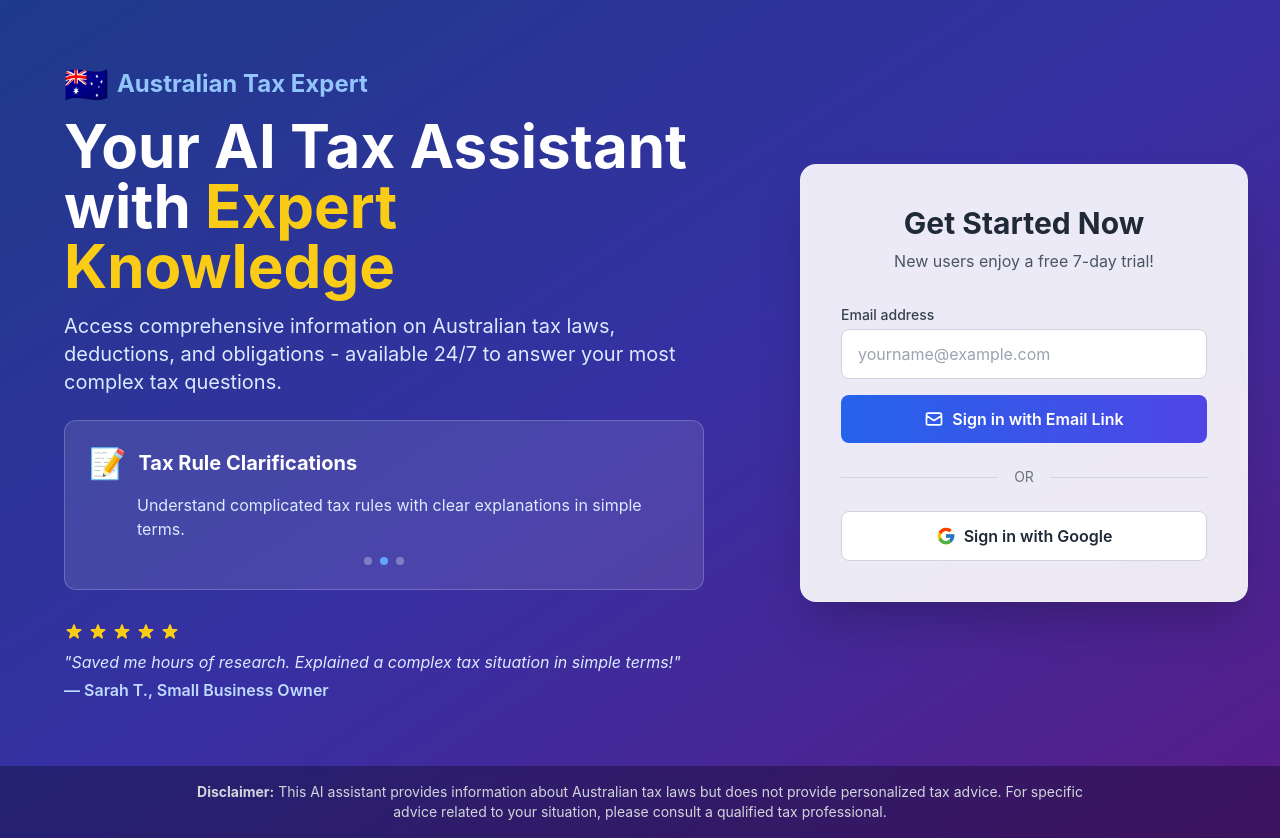
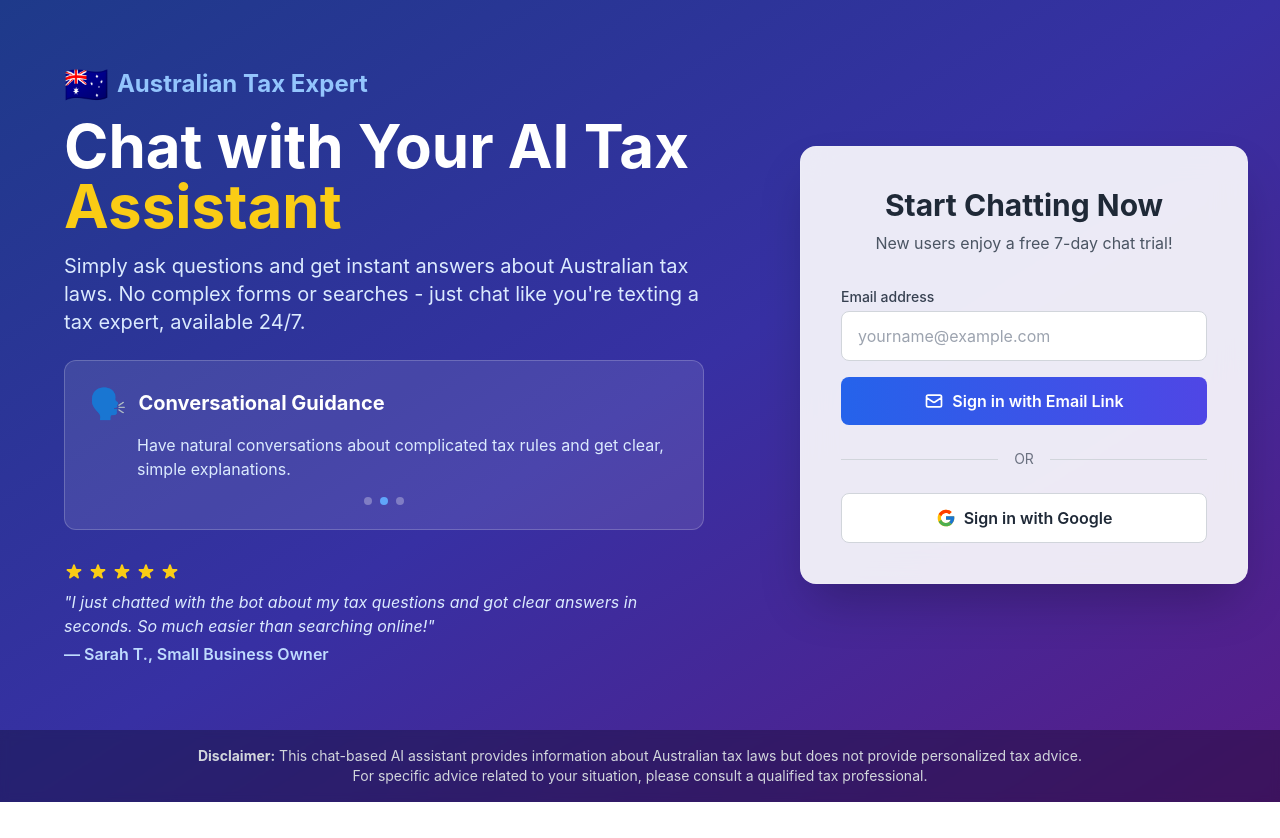
Before and after one commit to Sbyog/tax-assistant-app, a React (Create React App) app: page /login in a window 1280 px wide. After the commit the page ends 802 px from the top, so only its background shows below. Built offline with nearby package versions, Linux system fonts and the light colour scheme; no server answers.

Commit message:
feat: update feature descriptions and UI text for enhanced clarity and engagement in LoginPage component

```diff
--- a/src/pages/LoginPage.js
+++ b/src/pages/LoginPage.js
@@ -12,14 +12,14 @@ const LoginPage = () => {
 
   const featuresData = [
     {
-      title: "Instant Tax Information",
-      description: "Get immediate answers to complex tax questions based on current Australian tax laws.",
-      icon: "📊"
+      title: "Chat for Instant Answers",
+      description: "Just type your tax questions in a simple chat interface and receive immediate expert responses.",
+      icon: "💬"
     },
     {
-      title: "Tax Rule Clarifications",
-      description: "Understand complicated tax rules with clear explanations in simple terms.",
-      icon: "📝"
+      title: "Conversational Guidance",
+      description: "Have natural conversations about complicated tax rules and get clear, simple explanations.",
+      icon: "🗣️"
     },
     {
       title: "Deduction Insights",
@@ -96,10 +96,10 @@ const LoginPage = () => {
               <h3 className="text-xl md:text-2xl font-bold text-blue-300 dark:text-blue-400">Australian Tax Expert</h3>
             </div>
             <h1 className="text-4xl md:text-5xl lg:text-6xl font-bold text-white mb-4 leading-tight">
-              Your AI Tax Assistant with <span className="text-yellow-400">Expert Knowledge</span>
+              Chat with Your AI Tax <span className="text-yellow-400">Assistant</span>
             </h1>
             <p className="text-lg md:text-xl text-blue-100 mb-6 max-w-2xl">
-              Access comprehensive information on Australian tax laws, deductions, and obligations - available 24/7 to answer your most complex tax questions.
+              Simply ask questions and get instant answers about Australian tax laws. No complex forms or searches - just chat like you're texting a tax expert, available 24/7.
             </p>
 
             {/* Feature Highlights - Animated */}
@@ -142,7 +142,7 @@ const LoginPage = () => {
                   <path d="M9.049 2.927c.3-.921 1.603-.921 1.902 0l1.07 3.292a1 1 0 00.95.69h3.462c.969 0 1.371 1.24.588 1.81l-2.8 2.034a1 1 0 00-.364 1.118l1.07 3.292c.3.921-.755 1.688-1.54 1.118l-2.8-2.034a1 1 0 00-1.175 0l-2.8 2.034c-.784.57-1.838-.197-1.539-1.118l1.07-3.292a1 1 0 00-.364-1.118L2.98 8.72c-.783-.57-.38-1.81.588-1.81h3.461a1 1 0 00.951-.69l1.07-3.292z" />
                 </svg>
               </div>
-              <p className="text-blue-100 italic">"Saved me hours of research. Explained a complex tax situation in simple terms!"</p>
+              <p className="text-blue-100 italic">"I just chatted with the bot about my tax questions and got clear answers in seconds. So much easier than searching online!"</p>
               <p className="text-blue-200 font-semibold mt-1">— Sarah T., Small Business Owner</p>
             </div>
           </div>
@@ -153,10 +153,10 @@ const LoginPage = () => {
           <div className="bg-white dark:bg-gray-800 shadow-2xl rounded-2xl p-8 md:p-10 w-full max-w-md backdrop-blur-lg bg-opacity-90 dark:bg-opacity-90 relative z-10 border border-white/10">
             <div className="text-center mb-8">
               <h2 className="text-2xl md:text-3xl font-bold text-gray-800 dark:text-white">
-                Get Started Now
+                Start Chatting Now
               </h2>
               <p className="text-gray-600 dark:text-gray-300 mt-2">
-                New users enjoy a free 7-day trial!
+                New users enjoy a free 7-day chat trial!
               </p>
             </div>
 
@@ -242,8 +242,7 @@ const LoginPage = () => {
 
       {/* Disclaimer Footer */}
       <div className="bg-black/30 backdrop-blur-sm text-center p-4 text-sm text-gray-300">
-        <p className="max-w-4xl mx-auto">
-          <strong>Disclaimer:</strong> This AI assistant provides information about Australian tax laws but does not provide personalized tax advice.
+        <p className="max-w-4xl mx-auto">                <strong>Disclaimer:</strong> This chat-based AI assistant provides information about Australian tax laws but does not provide personalized tax advice.
           For specific advice related to your situation, please consult a qualified tax professional.
         </p>
       </div>
```
